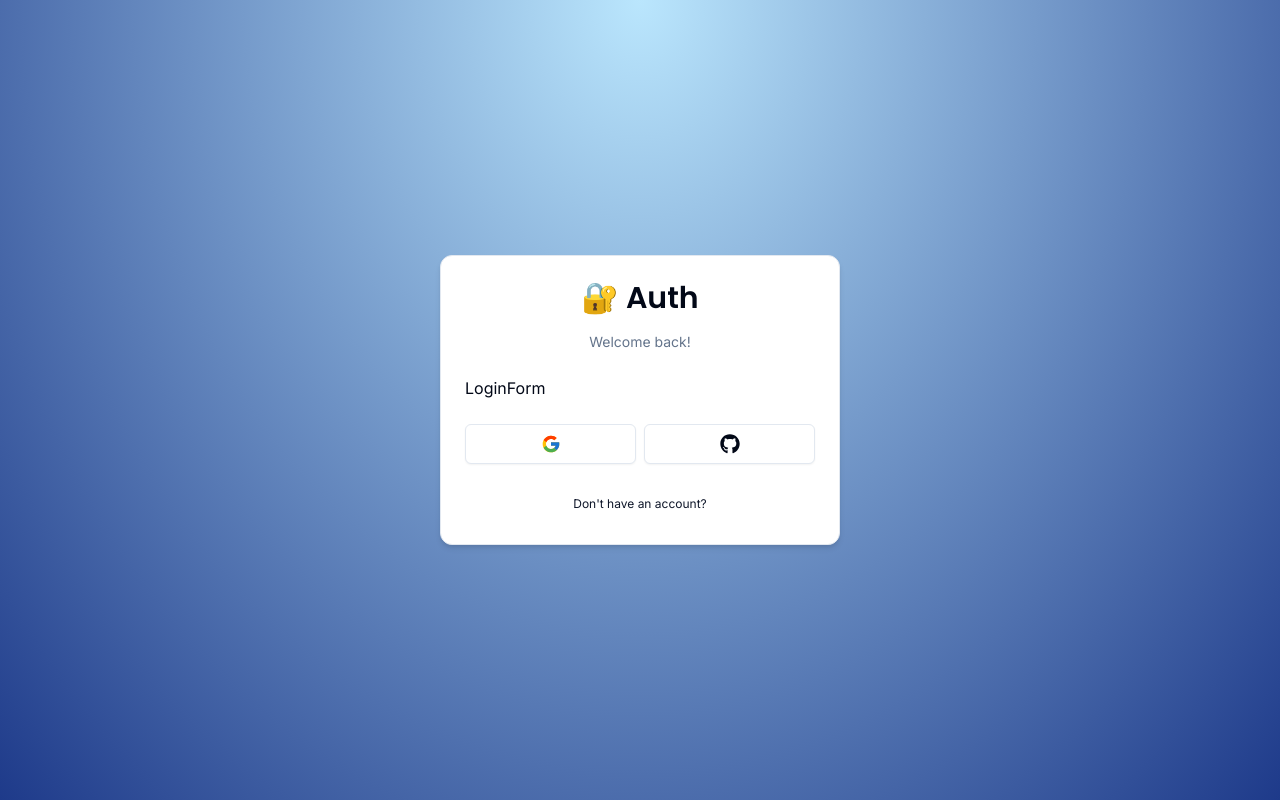
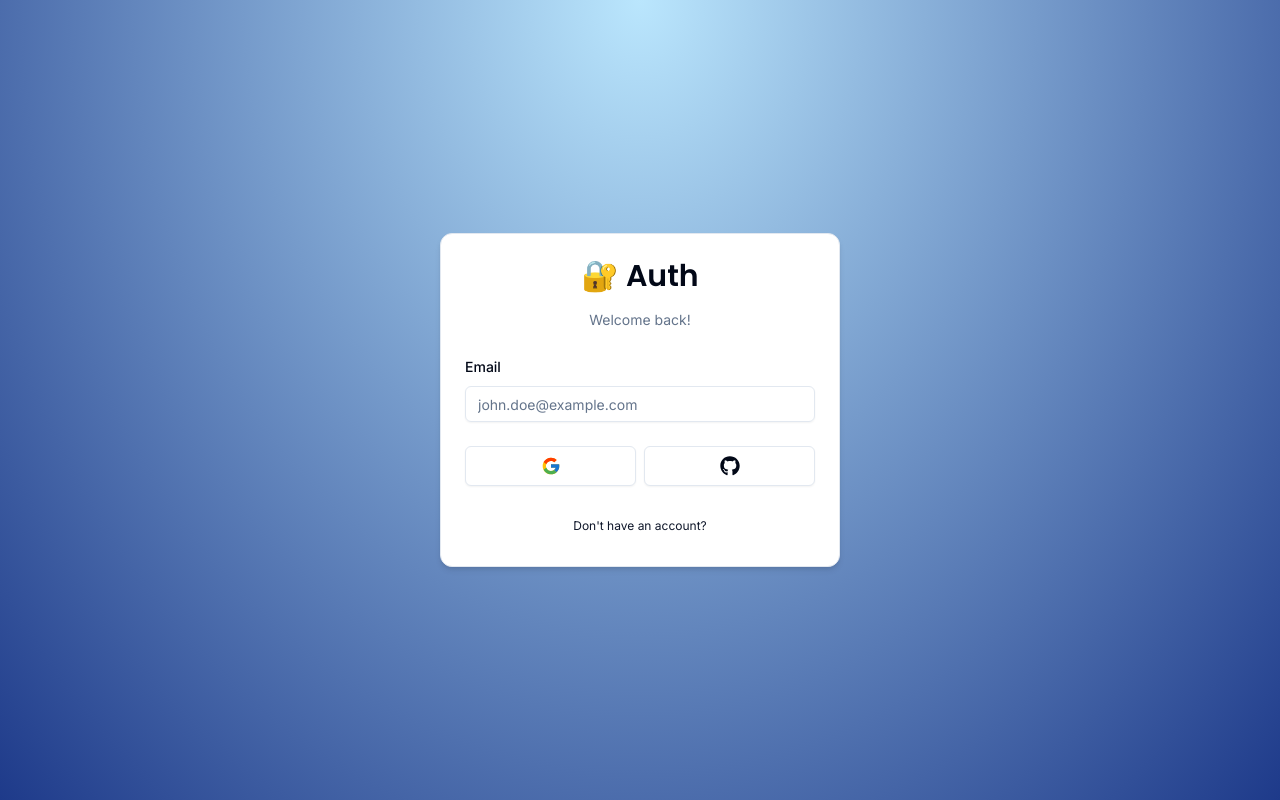
Before and after one commit to amitamrutiya/Auth-Vault, a Next.js app: page /auth/login in a window 1280 px wide. Built offline with nearby package versions, Linux system fonts and the light colour scheme.

Commit message:
create basic form and add required component
Signed-off-by: amitamrutiya2210 <amitamrutiya2210@gmail.com>

```diff
--- a/components/auth/login-form.tsx
+++ b/components/auth/login-form.tsx
@@ -1,15 +1,59 @@
+"use client";
+
 import React from "react";
 import { CardWrapper } from "./card-wrapper";
-
+import { LoginSchema } from "@/schemas";
+import { useForm } from "react-hook-form";
+import { zodResolver } from "@hookform/resolvers/zod";
+import * as z from "zod";
+import {
+  Form,
+  FormControl,
+  FormDescription,
+  FormField,
+  FormItem,
+  FormLabel,
+  FormMessage,
+} from "@/components/ui/form";
+import { Input } from "@/components/ui/input";
 export function LoginForm() {
+  const form = useForm<z.infer<typeof LoginSchema>>({
+    resolver: zodResolver(LoginSchema),
+    defaultValues: {
+      email: "",
+      password: "",
+    },
+  });
   return (
     <CardWrapper
       headerLabel="Welcome back!"
       backButtonLabel="Don't have an account?"
       backButtonHref="/auth/register"
       showSocial
-  >
-      LoginForm
+    >
+      <Form {...form}>
+        <form onSubmit={form.handleSubmit(() => {})} className="space-y-6">
+          <div className="space-y-4">
+            <FormField
+              control={form.control}
+              name="email"
+              render={({ field }) => (
+                <FormItem>
+                  <FormLabel htmlFor="email">Email</FormLabel>
+                  <FormControl>
+                    <Input
+                      {...field}
+                      placeholder="john.doe@example.com"
+                      type="email"
+                    />
+                  </FormControl>
+                  <FormMessage {...form.formState.errors}/>
+                </FormItem>
+              )}
+            />
+          </div>
+        </form>
+      </Form>
     </CardWrapper>
   );
 }
--- /dev/null
+++ b/components/ui/form.tsx
@@ -0,0 +1,176 @@
+import * as React from "react"
+import * as LabelPrimitive from "@radix-ui/react-label"
+import { Slot } from "@radix-ui/react-slot"
+import {
+  Controller,
+  ControllerProps,
+  FieldPath,
+  FieldValues,
+  FormProvider,
+  useFormContext,
+} from "react-hook-form"
+
+import { cn } from "@/lib/utils"
+import { Label } from "@/components/ui/label"
+
+const Form = FormProvider
+
+type FormFieldContextValue<
+  TFieldValues extends FieldValues = FieldValues,
+  TName extends FieldPath<TFieldValues> = FieldPath<TFieldValues>
+> = {
+  name: TName
+}
+
+const FormFieldContext = React.createContext<FormFieldContextValue>(
+  {} as FormFieldContextValue
+)
+
+const FormField = <
+  TFieldValues extends FieldValues = FieldValues,
+  TName extends FieldPath<TFieldValues> = FieldPath<TFieldValues>
+>({
+  ...props
+}: ControllerProps<TFieldValues, TName>) => {
+  return (
+    <FormFieldContext.Provider value={{ name: props.name }}>
+      <Controller {...props} />
+    </FormFieldContext.Provider>
+  )
+}
+
+const useFormField = () => {
+  const fieldContext = React.useContext(FormFieldContext)
+  const itemContext = React.useContext(FormItemContext)
+  const { getFieldState, formState } = useFormContext()
+
+  const fieldState = getFieldState(fieldContext.name, formState)
+
+  if (!fieldContext) {
+    throw new Error("useFormField should be used within <FormField>")
+  }
+
+  const { id } = itemContext
+
+  return {
+    id,
+    name: fieldContext.name,
+    formItemId: `${id}-form-item`,
+    formDescriptionId: `${id}-form-item-description`,
+    formMessageId: `${id}-form-item-message`,
+    ...fieldState,
+  }
+}
+
+type FormItemContextValue = {
+  id: string
+}
+
+const FormItemContext = React.createContext<FormItemContextValue>(
+  {} as FormItemContextValue
+)
+
+const FormItem = React.forwardRef<
+  HTMLDivElement,
+  React.HTMLAttributes<HTMLDivElement>
+>(({ className, ...props }, ref) => {
+  const id = React.useId()
+
+  return (
+    <FormItemContext.Provider value={{ id }}>
+      <div ref={ref} className={cn("space-y-2", className)} {...props} />
+    </FormItemContext.Provider>
+  )
+})
+FormItem.displayName = "FormItem"
+
+const FormLabel = React.forwardRef<
+  React.ElementRef<typeof LabelPrimitive.Root>,
+  React.ComponentPropsWithoutRef<typeof LabelPrimitive.Root>
+>(({ className, ...props }, ref) => {
+  const { error, formItemId } = useFormField()
+
+  return (
+    <Label
+      ref={ref}
+      className={cn(error && "text-destructive", className)}
+      htmlFor={formItemId}
+      {...props}
+    />
+  )
+})
+FormLabel.displayName = "FormLabel"
+
+const FormControl = React.forwardRef<
+  React.ElementRef<typeof Slot>,
+  React.ComponentPropsWithoutRef<typeof Slot>
+>(({ ...props }, ref) => {
+  const { error, formItemId, formDescriptionId, formMessageId } = useFormField()
+
+  return (
+    <Slot
+      ref={ref}
+      id={formItemId}
+      aria-describedby={
+        !error
+          ? `${formDescriptionId}`
+          : `${formDescriptionId} ${formMessageId}`
+      }
+      aria-invalid={!!error}
+      {...props}
+    />
+  )
+})
+FormControl.displayName = "FormControl"
+
+const FormDescription = React.forwardRef<
+  HTMLParagraphElement,
+  React.HTMLAttributes<HTMLParagraphElement>
+>(({ className, ...props }, ref) => {
+  const { formDescriptionId } = useFormField()
+
+  return (
+    <p
+      ref={ref}
+      id={formDescriptionId}
+      className={cn("text-[0.8rem] text-muted-foreground", className)}
+      {...props}
+    />
+  )
+})
+FormDescription.displayName = "FormDescription"
+
+const FormMessage = React.forwardRef<
+  HTMLParagraphElement,
+  React.HTMLAttributes<HTMLParagraphElement>
+>(({ className, children, ...props }, ref) => {
+  const { error, formMessageId } = useFormField()
+  const body = error ? String(error?.message) : children
+
+  if (!body) {
+    return null
+  }
+
+  return (
+    <p
+      ref={ref}
+      id={formMessageId}
+      className={cn("text-[0.8rem] font-medium text-destructive", className)}
+      {...props}
+    >
+      {body}
+    </p>
+  )
+})
+FormMessage.displayName = "FormMessage"
+
+export {
+  useFormField,
+  Form,
+  FormItem,
+  FormLabel,
+  FormControl,
+  FormDescription,
+  FormMessage,
+  FormField,
+}
--- /dev/null
+++ b/components/ui/input.tsx
@@ -0,0 +1,25 @@
+import * as React from "react"
+
+import { cn } from "@/lib/utils"
+
+export interface InputProps
+  extends React.InputHTMLAttributes<HTMLInputElement> {}
+
+const Input = React.forwardRef<HTMLInputElement, InputProps>(
+  ({ className, type, ...props }, ref) => {
+    return (
+      <input
+        type={type}
+        className={cn(
+          "flex h-9 w-full rounded-md border border-input bg-transparent px-3 py-1 text-sm shadow-sm transition-colors file:border-0 file:bg-transparent file:text-sm file:font-medium placeholder:text-muted-foreground focus-visible:outline-none focus-visible:ring-1 focus-visible:ring-ring disabled:cursor-not-allowed disabled:opacity-50",
+          className
+        )}
+        ref={ref}
+        {...props}
+      />
+    )
+  }
+)
+Input.displayName = "Input"
+
+export { Input }
--- /dev/null
+++ b/components/ui/label.tsx
@@ -0,0 +1,26 @@
+"use client"
+
+import * as React from "react"
+import * as LabelPrimitive from "@radix-ui/react-label"
+import { cva, type VariantProps } from "class-variance-authority"
+
+import { cn } from "@/lib/utils"
+
+const labelVariants = cva(
+  "text-sm font-medium leading-none peer-disabled:cursor-not-allowed peer-disabled:opacity-70"
+)
+
+const Label = React.forwardRef<
+  React.ElementRef<typeof LabelPrimitive.Root>,
+  React.ComponentPropsWithoutRef<typeof LabelPrimitive.Root> &
+    VariantProps<typeof labelVariants>
+>(({ className, ...props }, ref) => (
+  <LabelPrimitive.Root
+    ref={ref}
+    className={cn(labelVariants(), className)}
+    {...props}
+  />
+))
+Label.displayName = LabelPrimitive.Root.displayName
+
+export { Label }
--- a/package.json
+++ b/package.json
@@ -9,16 +9,20 @@
     "lint": "next lint"
   },
   "dependencies": {
+    "@hookform/resolvers": "^3.3.4",
     "@radix-ui/react-icons": "^1.3.0",
+    "@radix-ui/react-label": "^2.0.2",
     "@radix-ui/react-slot": "^1.0.2",
     "class-variance-authority": "^0.7.0",
     "clsx": "^2.1.1",
     "next": "14.2.3",
     "react": "^18",
     "react-dom": "^18",
+    "react-hook-form": "^7.51.4",
     "react-icons": "^5.2.1",
     "tailwind-merge": "^2.3.0",
-    "tailwindcss-animate": "^1.0.7"
+    "tailwindcss-animate": "^1.0.7",
+    "zod": "^3.23.8"
   },
   "devDependencies": {
     "@types/node": "^20",
--- /dev/null
+++ b/schemas/index.ts
@@ -0,0 +1,8 @@
+import * as z from "zod";
+
+export const LoginSchema = z.object({
+  email: z.string().email({
+    message: "Invalid email address",
+  }),
+  password: z.string(),
+});
```
